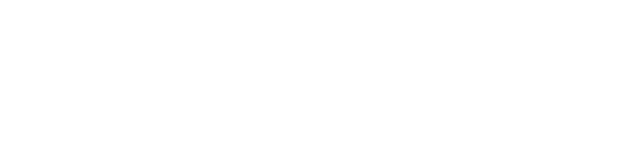
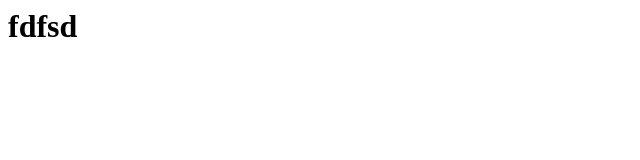
Before and after one commit to Rodrigo-X33/supermercado-proyecto, a plain HTML site: page index.html in a window 1280 px wide. Shown: the whole page, without its empty margins (0-640 px from the left). Drawn offline with Linux system fonts and the light colour scheme.

Commit message:
feat: update index

```diff
--- a/index.html
+++ b/index.html
@@ -1,5 +1,5 @@
 <html>
     <body>
-
+        <h1>fdfsd</h1>
     </body>
 </html>
```
